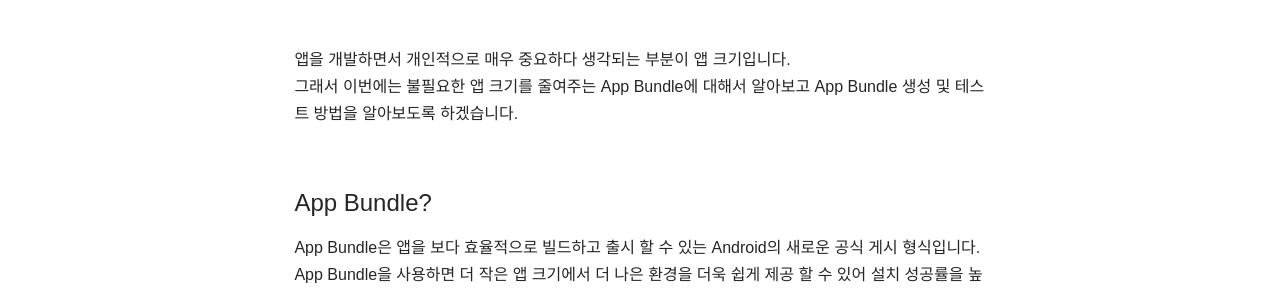
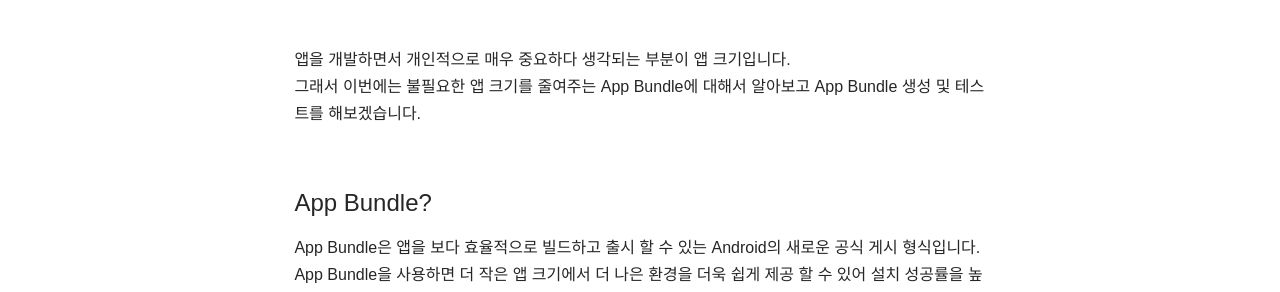
Before and after one commit to cwlee-atommerce/atommerce.github.io, a Jekyll site: the page built from _posts/2019-08-12-woodroid_android-app-bundle.md, in a window 1280 px wide and 900 px high. Shown: the part 201-493 px from the top of the window. Built offline with Jekyll 4.4.1, drawn with Linux system fonts in a browser that asks for light colours; some web fonts are replaced.

Commit message:
안드로이드 App Bundle more 문구 수정

```diff
--- a/_posts/2019-08-12-woodroid_android-app-bundle.md
+++ b/_posts/2019-08-12-woodroid_android-app-bundle.md
@@ -8,7 +8,7 @@ excerpt_separator: <!--more-->
 
 앱을 개발하면서 개인적으로 매우 중요하다 생각되는 부분이 앱 크기입니다.
 <br>그래서 이번에는 불필요한 앱 크기를 줄여주는 App Bundle에 대해서 알아보고
-App Bundle 생성 및 테스트 방법을 알아보도록 하겠습니다.
+App Bundle 생성 및 테스트를 해보겠습니다.
 
 <!--more-->
 
```
